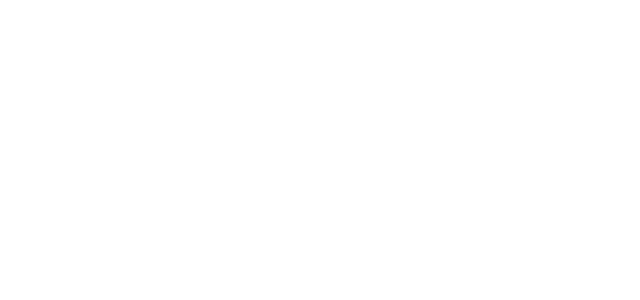
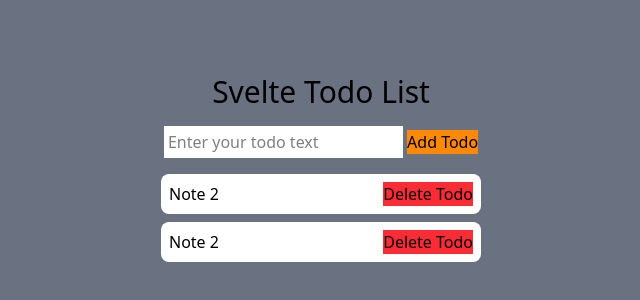
Before and after one commit to mrdsx/todo-list-projects, a Svelte app in the folder svelte-todo-list/: page / in a window 1280 px wide. Shown: the part 86-386 px from the top of the page, without its empty margins (319-959 px from the left). Built offline with nearby package versions, Linux system fonts and the light colour scheme.

Commit message:
add base todo list layout

```diff
--- a/svelte-todo-list/src/App.svelte
+++ b/svelte-todo-list/src/App.svelte
@@ -1,3 +1,36 @@
-<main>
+<script lang="ts">
+  interface Note {
+    content: string;
+  }
 
+  const notes: Note[] = [{ content: "Note 2" }, { content: "Note 2" }];
+</script>
+
+<main class="flex h-screen justify-center bg-gray-500">
+  <div class="flex flex-col gap-4 text-center">
+    <h1 class="mt-40 text-3xl">Svelte Todo List</h1>
+    <div>
+      <input
+        class="bg-white p-1 text-black"
+        id="todo-input"
+        type="text"
+        placeholder="Enter your todo text"
+      />
+      <button class="bg-orange-400 hover:bg-orange-500">Add Todo</button>
+    </div>
+    <div class="grid gap-2">
+      {#each notes as note}
+        <div
+          class="flex w-80 items-center justify-between gap-2 rounded-lg bg-white p-2"
+        >
+          <div class="text-start break-all">{note.content}</div>
+          <button
+            class="self-start bg-red-500 whitespace-nowrap hover:bg-red-600"
+          >
+            Delete Todo
+          </button>
+        </div>
+      {/each}
+    </div>
+  </div>
 </main>
```
